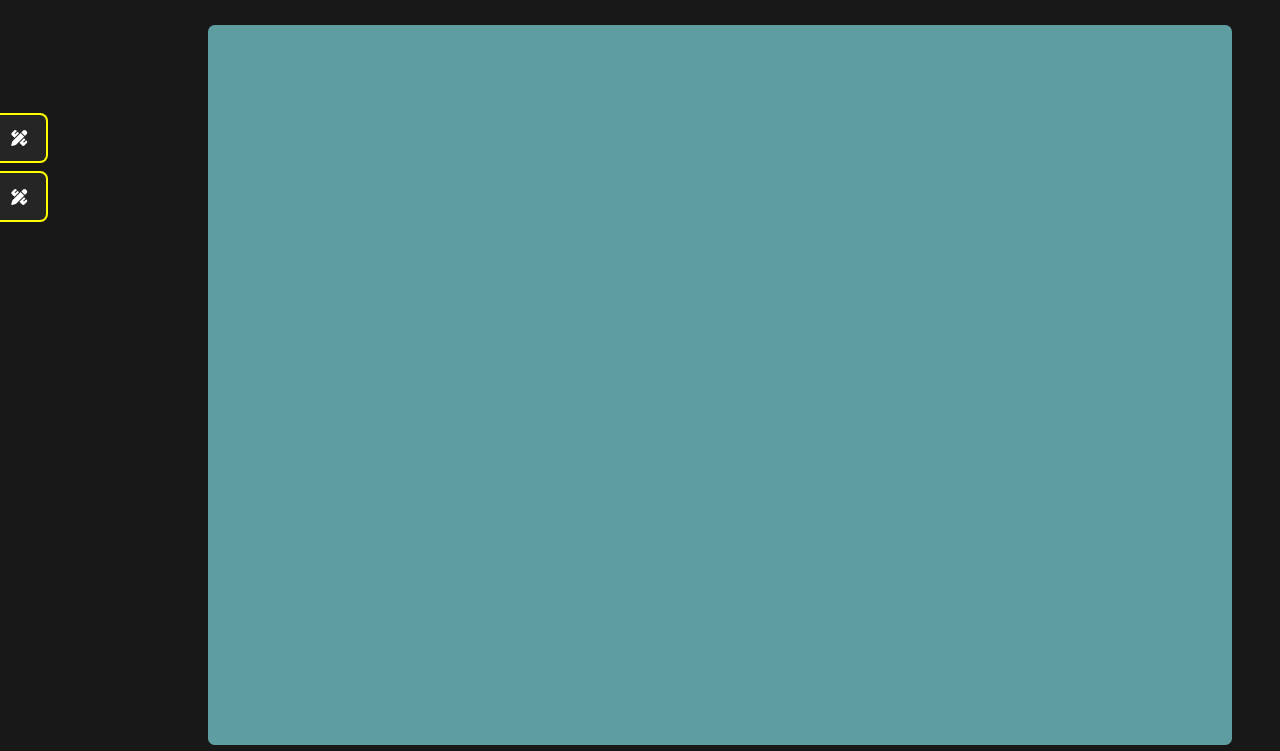
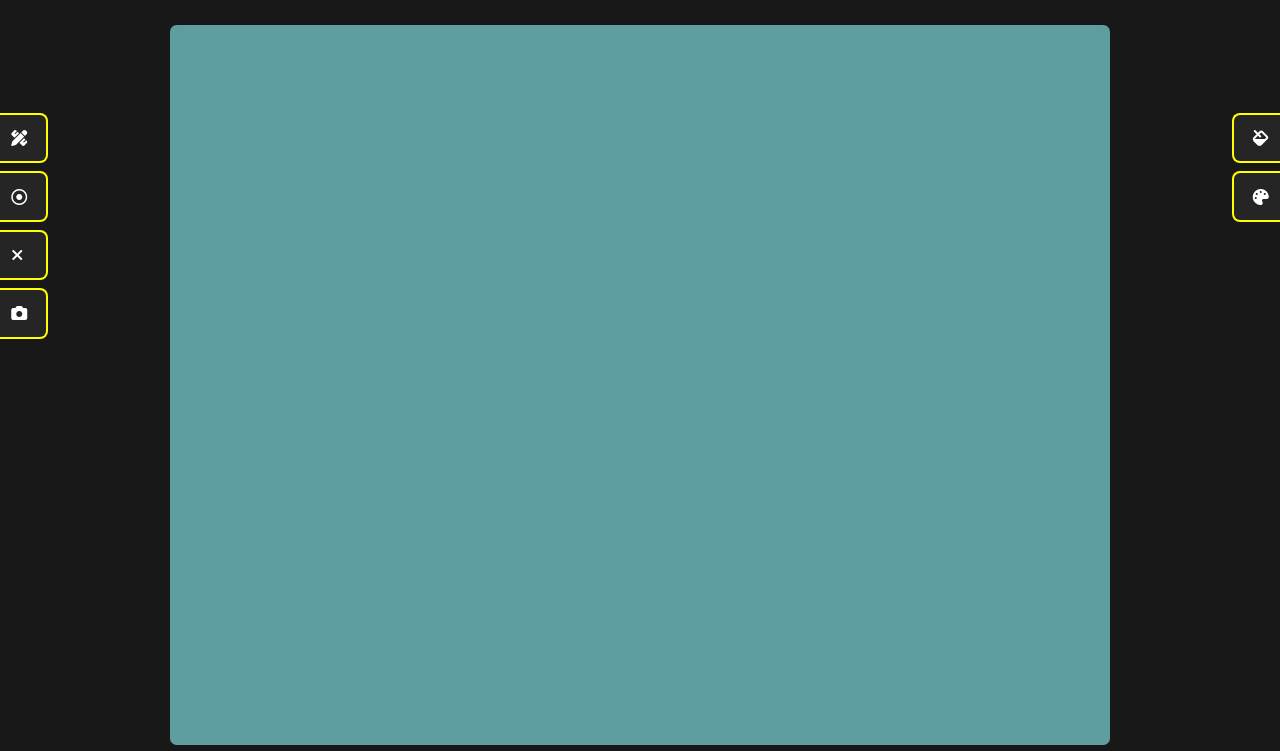
Before and after one commit to dynamo58/javascript-painting-tool, a plain HTML site: page index.html in a window 1280 px wide. Shown: the part 81-832 px from the top of the page. Drawn offline with nearby package versions, Linux system fonts and the light colour scheme.

Commit message:
added some features

```diff
--- a/index.html
+++ b/index.html
@@ -26,18 +26,40 @@
     </ul>
 
     <ul class="list toolbox-item">
-      <li class=tool0><i class="fas fa-pencil-ruler"></i></li>
-      <li class=tool><i class="fas fa-pencil-ruler"></i></li>
-      <li class=tool><i class="fas fa-pencil-ruler"></i></li>
-      <li class=tool><i class="fas fa-pencil-ruler"></i></li>
+      <li class=tool0><i class="far fa-dot-circle"></i></li>
+      <li class=tool><i class="fas fa-circle fa-1x"></i></li>
+      <li class=tool><i class="fas fa-circle fa-05x"></i></li>
+      <li class=tool><i class="fas fa-circle fa-025x"></i></li>
+    </ul>
+
+    <ul class="toolbox-item toolbox-standalone" id=erase>
+      <li class=tool0 style="margin:0.7em;"><i class="fas fa-times"></i></li>
+    </ul>
+
+    <ul class="toolbox-item toolbox-standalone" id=screen>
+      <li class=tool0 style="margin:0.7em;"><i class="fas fa-camera"></i></li>
     </ul>
   </div>
   <div class="canvas" id="frame">
-    <canvas id="canvas">
+    <canvas id="canvas"></canvas>
+  </div>
+  <div class="toolbox">
+    <ul class="list toolbox2-item">
+      <li class=tool0><i class="fas fa-fill"></i></li>
+      <li class=tool><i id="fillColor3" style="color:#303030" onclick="changeFillColor(this.id)" class="fas fa-circle"></i></li>
+      <li class=tool><i id="fillColor2" style="color:#ffffff" onclick="changeFillColor(this.id)" class="fas fa-circle"></i></li>
+      <li class=tool><i id="fillColor1" style="color:#2e3644" onclick="changeFillColor(this.id)" class="fas fa-circle"></i></li>
+    </ul>
 
-    </canvas>
+    <ul class="list toolbox2-item">
+      <li class=tool0><i class="fas fa-palette"></i></li>
+      <li class=tool><i  id="strokeColor3"style="color:#ffffff" onclick="changeStrokeColor(this.id)" class="fas fa-circle"></i></li>
+      <li class=tool><i id="strokeColor2" style="color:#000000" onclick="changeStrokeColor(this.id)" class="fas fa-circle"></i></li>
+      <li class=tool><i id="strokeColor1" style="color:#e7b962" onclick="changeStrokeColor(this.id)" class="fas fa-circle"></i></li>
+    </ul>
   </div>
 </div>
+
 
 <script src=main.js></script>
 </body>
--- a/main.js
+++ b/main.js
@@ -1,23 +1,28 @@
 init();
 
+let xOffset = document.getElementById('frame').getBoundingClientRect().left + window.scrollX;
+let yOffset = document.getElementById('frame').getBoundingClientRect().top + window.scrollY;
+let strokeColor = "black";
 
-function getOffset() {
-    const rect = document.getElementById('frame').getBoundingClientRect();
-    return {
-      left: rect.left + window.scrollX,
-      top: rect.top + window.scrollY
-    };
+function changeFillColor(id){
+    document.getElementById('canvas').style.backgroundColor = document.getElementById(id).style.color;
 }
 
-const xOffset = getOffset().left;
-const yOffset = getOffset().top;
+function changeStrokeColor(id){
+    strokeColor = document.getElementById(id).style.color;
+}
+
+function calculateOffset(){
+    xOffset = document.getElementById('frame').getBoundingClientRect().left + window.scrollX;
+    yOffset = document.getElementById('frame').getBoundingClientRect().top + window.scrollY;
+}
 
 function init(){
     const canvas = document.getElementById('canvas');
     const context = canvas.getContext('2d');
 
-    canvas.height = 0.8*window.innerHeight;
-    canvas.width = 0.8*window.innerWidth;
+    canvas.height = document.getElementById('frame').getBoundingClientRect().height;
+    canvas.width = document.getElementById('frame').getBoundingClientRect().width;
 
     let painting = false;
 
@@ -36,14 +41,22 @@ function init(){
         context.lineWidth = 5;
         context.lineCap = "round";
 
+        context.strokeStyle = strokeColor;
         context.lineTo(e.clientX-xOffset, e.clientY-yOffset);
         context.stroke();
         context.beginPath();
         context.moveTo(e.clientX-xOffset, e.clientY-yOffset)
     };
 
+    function erase(){
+        context.beginPath();
+        context.clearRect(0,0,canvas.width,canvas.height);
+        context.stroke();
+    }
+
     canvas.addEventListener('mousedown', startPainting);
     canvas.addEventListener('mouseup', stopPainting);
     canvas.addEventListener('mousemove', draw);
-
+    window.addEventListener('resize', calculateOffset);
+    document.getElementById('erase').addEventListener('click', erase);
 }
--- a/stylesheet.css
+++ b/stylesheet.css
@@ -3,6 +3,7 @@ html, body {
   margin: 0;
   background-color:#181818;
   color:#FFFFFF;
+  overflow:hidden;
 }
 
 .container{
@@ -18,7 +19,7 @@ html, body {
 }
 
 .canvas{
-  width:80%;
+  width:90%;
   height:45em;
 }
 
@@ -44,6 +45,28 @@ html, body {
   display:flex;
 }
 
+
+.toolbox2-item{
+  margin:0.5em 0 0 auto;
+  width:3em;
+  min-height:3em;
+  border:2px solid yellow;
+  border-right:none;
+  border-top-left-radius:0.5em;
+  border-bottom-left-radius:0.5em;
+  background-color:#252525;
+  display:flex;
+  flex-direction: row-reverse;
+}
+
+.toolbox-standalone:hover{
+  background-color:#303030;
+}
+
+.list:hover{
+  background-color:#303030;
+}
+
 .list .tool{
   display: none;
 }
@@ -64,3 +87,11 @@ canvas{
   background-color:cadetblue;
   border-radius:5pt;
 }
+
+.fa-05x{
+  font-size:0.5em;
+}
+
+.fa-025x{
+  font-size:0.3em;
+}
```
